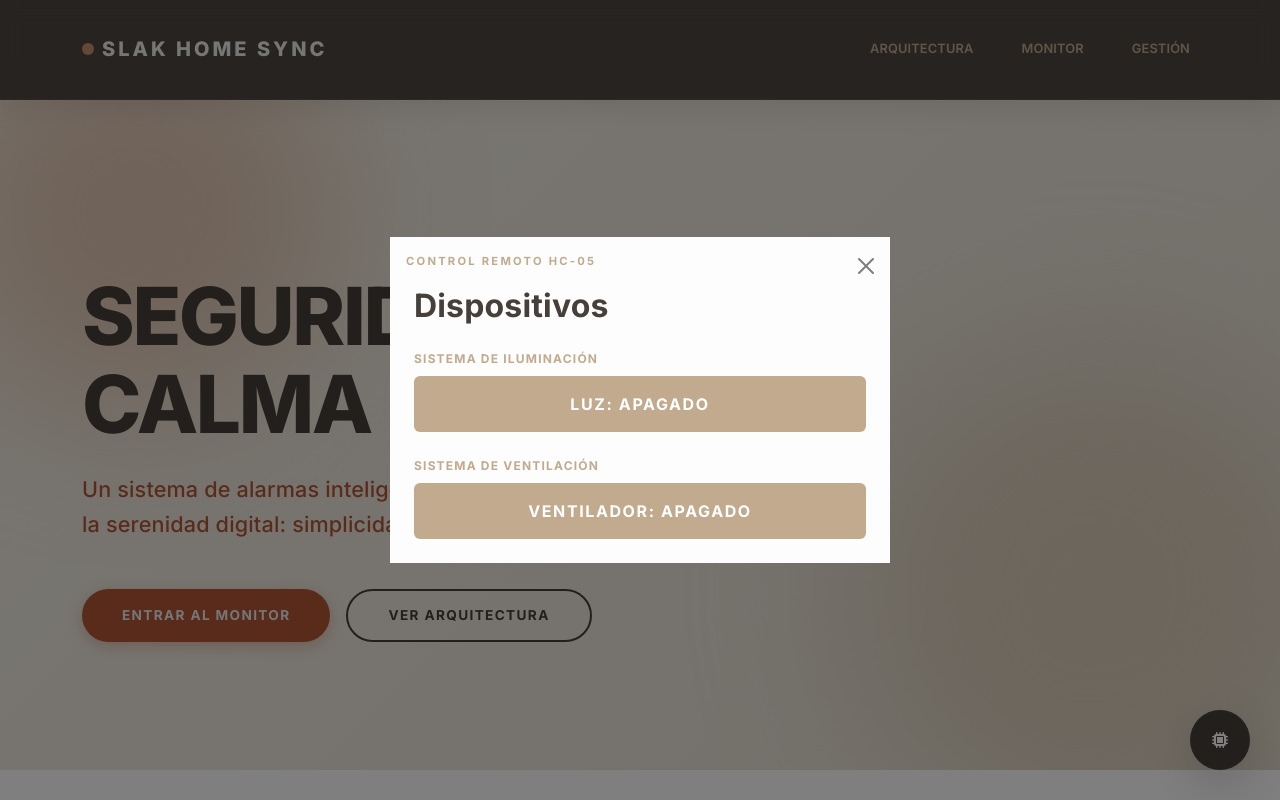
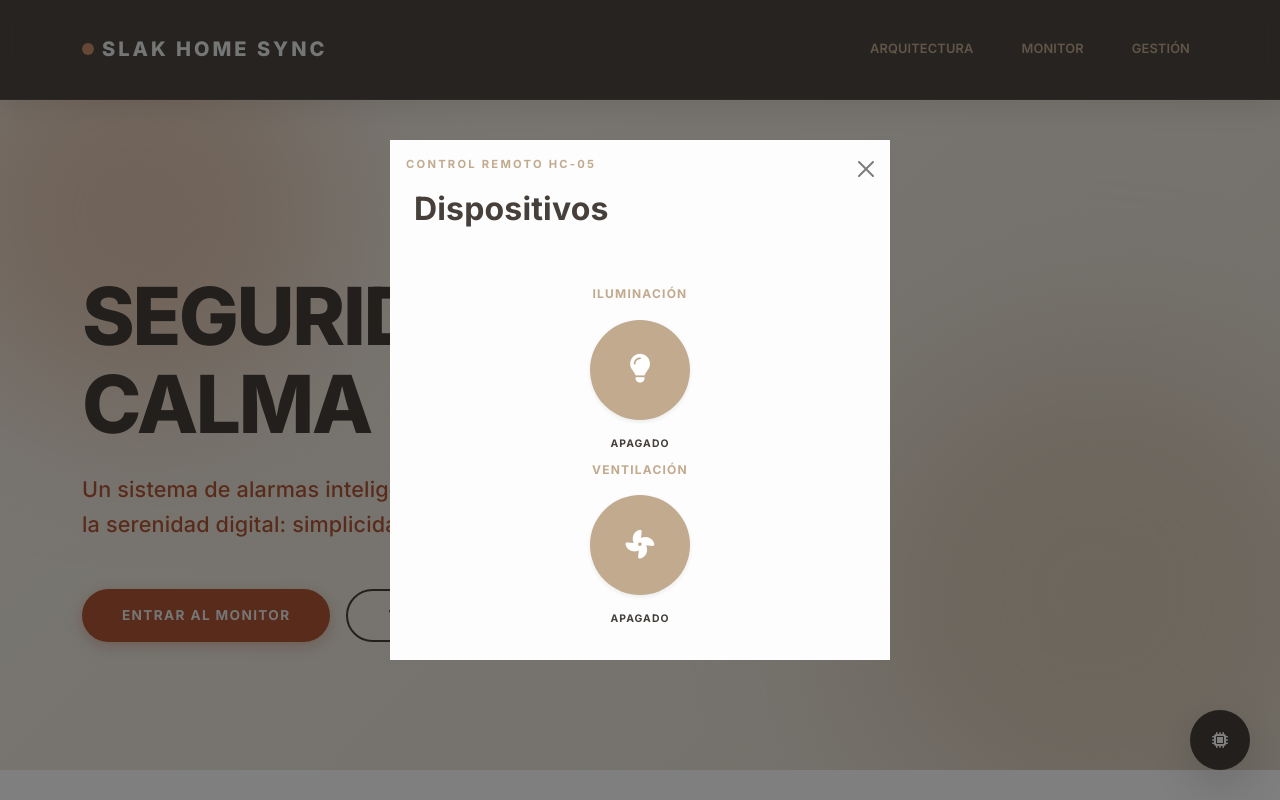
Before and after one commit to kev461/SLAK---Alarmas-IOT, a Flask app: page / in a window 1280 px wide, after a click that opens the changed part. Run offline with Flask 3, Linux system fonts and the light colour scheme.

Commit message:
Remove pyc caches; revamp device controls UI
Clean up: delete multiple __pycache__/.pyc files to avoid committing compiled artifacts.

UI update: modify flask_alarmas/templates/layout.html to redesign the Devices modal — replace rectangular device buttons with circular icon buttons for Iluminación and Ventilación, add compact state labels, and improve styling/spacing. Update JavaScript to apply color, glow effect for light when ON, and rotation animation for the fan when ON for better visual feedback and UX.

```diff
--- a/flask_alarmas/templates/layout.html
+++ b/flask_alarmas/templates/layout.html
@@ -68,20 +68,26 @@
                 <div class="modal-body p-4 pt-2">
                     <h2 class="fw-bold mb-4" style="color: var(--marron-grafito, #333); border: none;">Dispositivos</h2>
 
-                    <!-- Control Luz -->
-                    <div class="mb-4">
-                        <label class="monitor-label d-block mb-2">Sistema de Iluminación</label>
-                        <button id="btnLuzIot" class="btn w-100 py-3 fw-bold border-0" style="letter-spacing: 0.1em; transition: all 0.3s ease;">
-                            LUZ: <span id="stateLuz">APAGADO</span>
-                        </button>
-                    </div>
+                    <div class="d-flex justify-content-center gap-5 text-center py-3"></div>
+                        <!-- Control Luz -->
+                        <div class="d-flex flex-column align-items-center">
+                            <span class="monitor-label mb-3">Iluminación</span>
+                            <button id="btnLuzIot" class="btn rounded-circle d-flex align-items-center justify-content-center shadow-sm border-0"
+                                style="width: 100px; height: 100px; font-size: 1.8rem; transition: all 0.4s cubic-bezier(0.175, 0.885, 0.32, 1.275);">
+                                <i class="fas fa-lightbulb"></i>
+                            </button>
+                            <span id="stateLuz" class="monitor-label mt-3" style="font-size: 0.65rem; color: var(--marron-grafito);">APAGADO</span>
+                        </div>
 
-                    <!-- Control Ventilador -->
-                    <div>
-                        <label class="monitor-label d-block mb-2">Sistema de Ventilación</label>
-                        <button id="btnVentIot" class="btn w-100 py-3 fw-bold border-0" style="letter-spacing: 0.1em; transition: all 0.3s ease;">
-                            VENTILADOR: <span id="stateVent">APAGADO</span>
-                        </button>
+                        <!-- Control Ventilador -->
+                        <div class="d-flex flex-column align-items-center">
+                            <span class="monitor-label mb-3">Ventilación</span>
+                            <button id="btnVentIot" class="btn rounded-circle d-flex align-items-center justify-content-center shadow-sm border-0"
+                                style="width: 100px; height: 100px; font-size: 1.8rem; transition: all 0.4s cubic-bezier(0.175, 0.885, 0.32, 1.275);">
+                                <i class="fas fa-fan"></i>
+                            </button>
+                            <span id="stateVent" class="monitor-label mt-3" style="font-size: 0.65rem; color: var(--marron-grafito);">APAGADO</span>
+                        </div>
                     </div>
                 </div>
             </div>
@@ -132,13 +138,23 @@
             const btnVent = document.getElementById('btnVentIot');
             const spanVent = document.getElementById('stateVent');
 
+            // Actualizar Luz
             btnLuz.style.backgroundColor = configLuz[currentLuz].color;
             btnLuz.style.color = configLuz[currentLuz].textColor;
             spanLuz.innerText = configLuz[currentLuz].text;
 
+            // Efecto de brillo si está encendido
+            btnLuz.style.boxShadow = currentLuz === 2 ? `0 0 20px ${configLuz[2].color}88` : 'none';
+
+            // Actualizar Ventilador
             btnVent.style.backgroundColor = configVent[currentVent].color;
             btnVent.style.color = configVent[currentVent].textColor;
             spanVent.innerText = configVent[currentVent].text;
+
+            // Animación de rotación para el ventilador si está ON
+            const iconVent = btnVent.querySelector('i');
+            if (currentVent === 1) iconVent.classList.add('fa-spin');
+            else iconVent.classList.remove('fa-spin');
         }
 
         async function sendIotCommand() {
```
